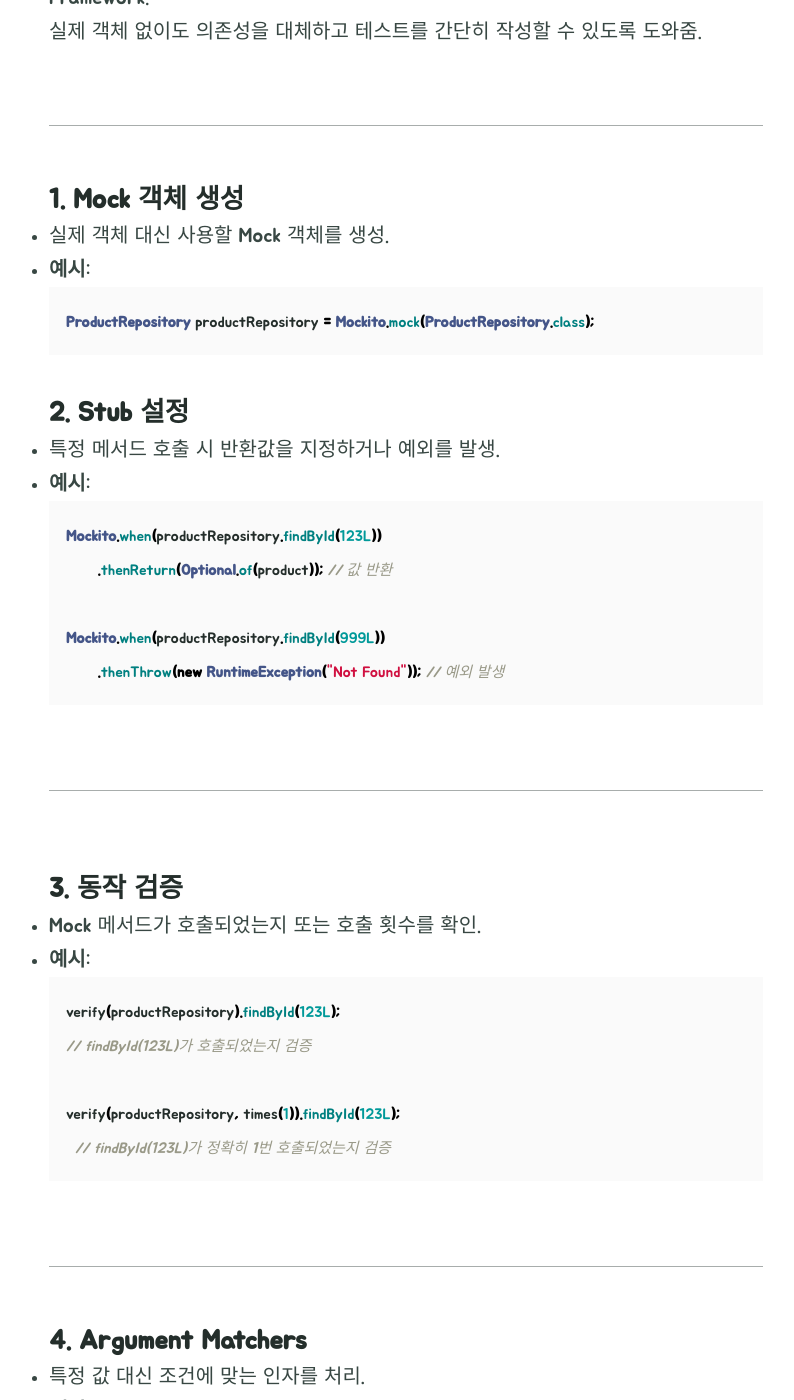
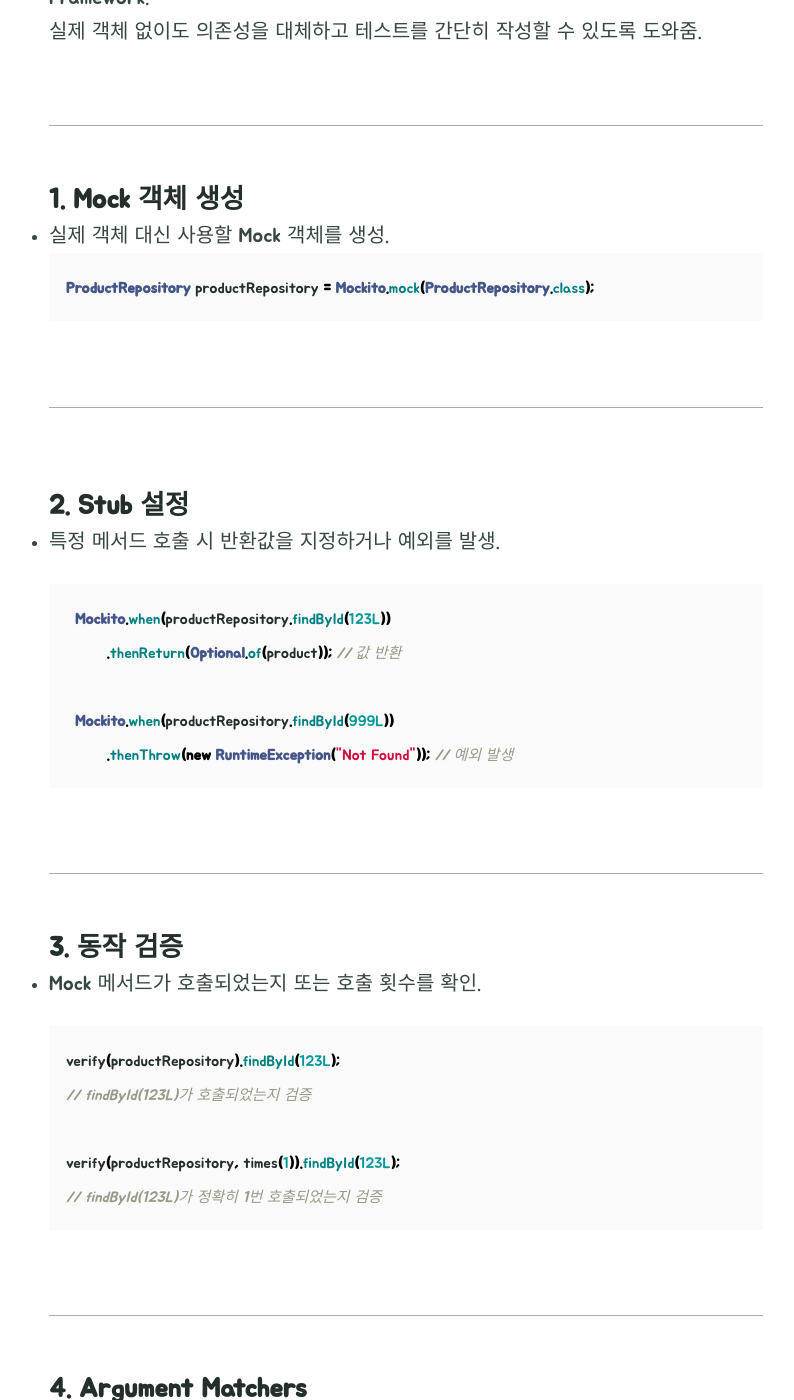
Before and after one commit to tletle7102/tletle7102.github.io, a Jekyll site: the page built from _posts/2024-11-27-cs-25.md, in a window 1280 px wide and 1400 px high, scrolled down 338 px. Shown: the whole window, without its empty margins (234-1028 px from the left). Built offline with Jekyll 4.4.1, drawn with Linux system fonts in a browser that asks for light colours.

Commit message:
blog post update cs87

````diff
--- a/_posts/2024-11-27-cs-25.md
+++ b/_posts/2024-11-27-cs-25.md
@@ -15,42 +15,45 @@ last_modified_at:
 
 #### 1. **Mock 객체 생성**
 - 실제 객체 대신 사용할 Mock 객체를 생성.
-- **예시**:
+
+
   ```java
   ProductRepository productRepository = Mockito.mock(ProductRepository.class);
   ```
+---
 
 #### 2. **Stub 설정**
 - 특정 메서드 호출 시 반환값을 지정하거나 예외를 발생.
-- **예시**:
-  ```java
+
+
+```java
   Mockito.when(productRepository.findById(123L))
          .thenReturn(Optional.of(product)); // 값 반환
 
   Mockito.when(productRepository.findById(999L))
          .thenThrow(new RuntimeException("Not Found")); // 예외 발생
- ```
+```
+
 ---
 
 #### 3. **동작 검증**
 - Mock 메서드가 호출되었는지 또는 호출 횟수를 확인.
 
-- **예시**:
-  ```java
-  verify(productRepository).findById(123L);
-  // findById(123L)가 호출되었는지 검증
+```java
+verify(productRepository).findById(123L);
+// findById(123L)가 호출되었는지 검증
 
-  verify(productRepository, times(1)).findById(123L);
-    // findById(123L)가 정확히 1번 호출되었는지 검증
-   ```
-
+verify(productRepository, times(1)).findById(123L);
+// findById(123L)가 정확히 1번 호출되었는지 검증
+```
 
 ---
 
 #### 4. **Argument Matchers**
 - 특정 값 대신 조건에 맞는 인자를 처리.
-- **예시**:
-  ```java
+
+
+```java
   Mockito.when(productRepository.findById(999L))
          .thenThrow(new RuntimeException("Not Found")); // 예외 발생
- ```
+```
````
Also changed, not shown: _posts/2025-04-27-cs-87.md (+2 -2 lines).
